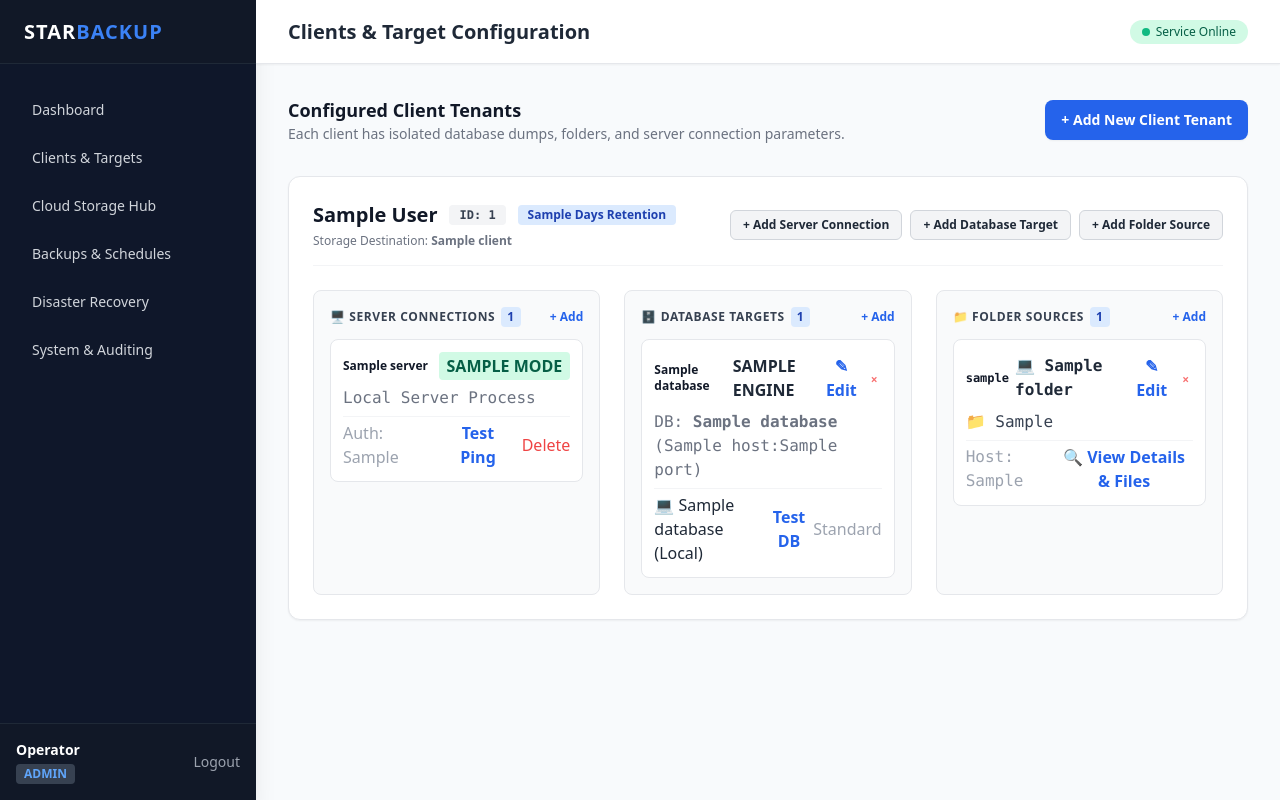
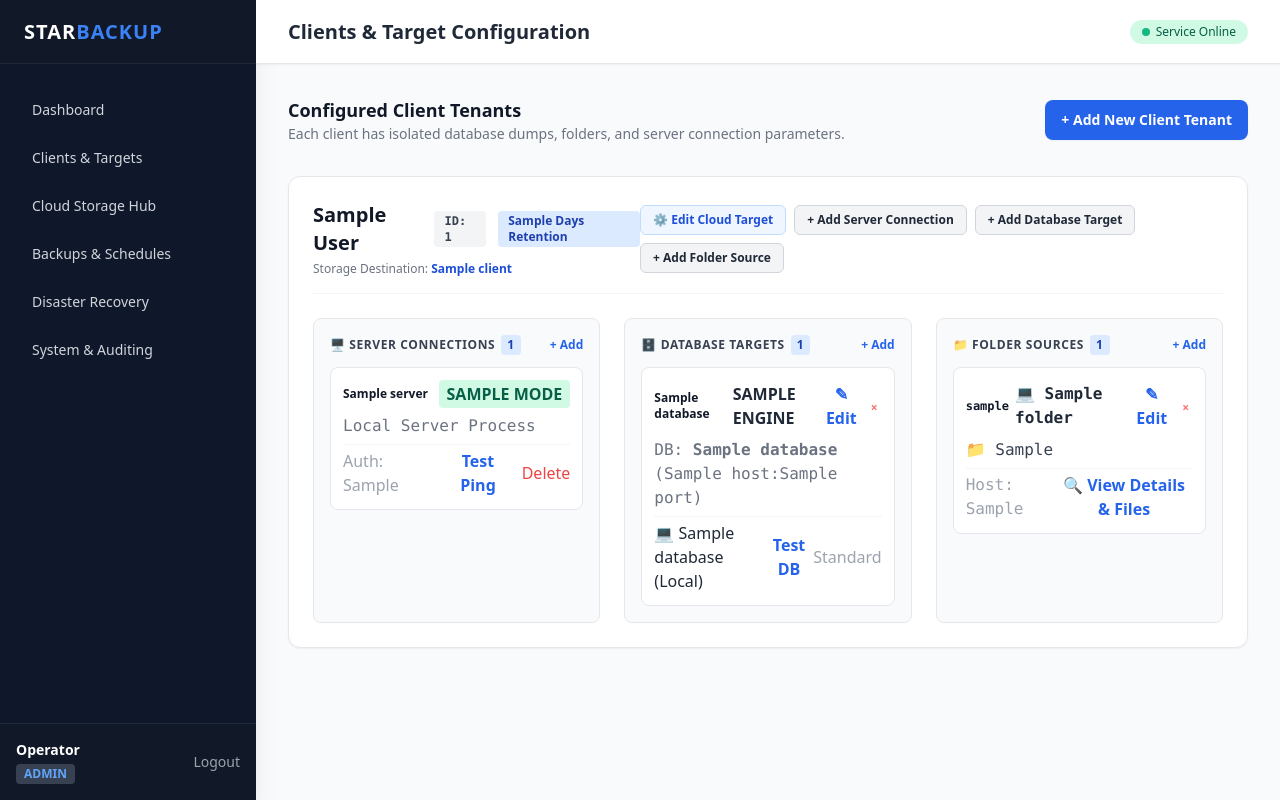
Before and after one commit to vipuljain28/backup-service, a Python web app: template backup_service/web/templates/clients.html in a window 1280 px wide. Run offline with Jinja, Linux system fonts and the light colour scheme; the template is opened without the code that fills it: most values are stand-ins (such as "Sample title", 1, 10 or a date in 2020).

Commit message:
feat(clients): add client settings modal to update cloud storage destination and retention window

```diff
--- a/backup_service/web/templates/clients.html
+++ b/backup_service/web/templates/clients.html
@@ -204,9 +204,12 @@
             <span class="font-mono text-xs px-2.5 py-0.5 rounded bg-gray-100 text-gray-700 font-semibold">ID: {{ c.client_id }}</span>
             <span class="text-xs px-2.5 py-0.5 rounded bg-blue-100 text-blue-800 font-semibold">{{ c.retention_days }} Days Retention</span>
           </div>
-          <p class="text-xs text-gray-500 mt-1">Storage Destination: <strong>{{ c.storage_name or 'Default Local Storage' }}</strong></p>
+          <p class="text-xs text-gray-500 mt-1">Storage Destination: <strong class="text-blue-700 font-semibold">{{ c.storage_name or 'Default Local Storage' }}</strong></p>
         </div>
-        <div class="mt-4 md:mt-0 flex space-x-2">
+        <div class="mt-4 md:mt-0 flex flex-wrap gap-2">
+          <button onclick="openEditClientModal({{ c.id }}, '{{ c.display_name }}', {{ c.retention_days }}, '{{ c.storage_config_id or '' }}')" class="px-3 py-1.5 bg-blue-50 hover:bg-blue-100 text-blue-700 text-xs font-semibold rounded-md border border-blue-200 flex items-center space-x-1" title="Change Cloud Destination or Retention Policy">
+            <span>⚙️ Edit Cloud Target</span>
+          </button>
           <button onclick="openServerModal({{ c.id }})" class="px-3 py-1.5 bg-gray-100 hover:bg-gray-200 text-gray-800 text-xs font-semibold rounded-md border border-gray-300">
             + Add Server Connection
           </button>
@@ -1094,5 +1097,53 @@ ${data.message || data.detail || 'Connection error'}`);
     btn.innerText = orig;
   }
 }
+
+function openEditClientModal(clientId, displayName, retentionDays, storageConfigId) {
+  const form = document.getElementById('form-edit-client');
+  form.action = `/clients/${clientId}/edit`;
+  document.getElementById('edit-client-name').value = displayName;
+  document.getElementById('edit-client-retention').value = retentionDays;
+  document.getElementById('edit-client-storage').value = storageConfigId || "";
+  document.getElementById('modal-edit-client').classList.remove('hidden');
+}
+
 </script>
+
+<!-- Modal: Edit Client Settings & Storage Cloud Destination -->
+<div id="modal-edit-client" class="fixed inset-0 bg-black bg-opacity-50 z-50 flex items-center justify-center hidden p-4">
+  <div class="bg-white rounded-xl shadow-2xl max-w-md w-full p-6 space-y-4">
+    <div class="flex justify-between items-center pb-2 border-b border-gray-200">
+      <div>
+        <h3 class="text-base font-bold text-gray-900">Edit Client Tenant &amp; Cloud Target</h3>
+        <p class="text-xs text-gray-500">Configure which cloud gateway and retention policy to apply.</p>
+      </div>
+      <button onclick="document.getElementById('modal-edit-client').classList.add('hidden')" class="text-gray-400 hover:text-gray-600 text-xl font-bold">&times;</button>
+    </div>
+    <form id="form-edit-client" method="POST" class="space-y-4">
+      <div>
+        <label class="block font-medium text-gray-700 text-xs uppercase mb-1">Client Display Name *</label>
+        <input type="text" id="edit-client-name" name="display_name" required class="block w-full border rounded-md px-3 py-2 text-sm">
+      </div>
+      <div>
+        <label class="block font-medium text-gray-700 text-xs uppercase mb-1">Retention Window (Days) *</label>
+        <input type="number" id="edit-client-retention" name="retention_days" required min="1" max="365" class="block w-full border rounded-md px-3 py-2 text-sm font-mono">
+      </div>
+      <div>
+        <label class="block font-medium text-gray-700 text-xs uppercase mb-1">Cloud Storage Destination *</label>
+        <select id="edit-client-storage" name="storage_config_id" class="block w-full border border-gray-300 rounded-md px-3 py-2 text-sm bg-white font-medium">
+          <option value="">Default Local Storage (./local_cloud_backup)</option>
+          {% for sc in storage_configs %}
+          <option value="{{ sc.id }}">{{ sc.name }} ({{ sc.provider_type|upper }})</option>
+          {% endfor %}
+        </select>
+        <p class="text-[11px] text-gray-500 mt-1">Select which cloud gateway (Google Drive, OneDrive, S3, or Local NAS) will store this client's backups.</p>
+      </div>
+      <div class="flex justify-end space-x-2 pt-4 border-t">
+        <button type="button" onclick="document.getElementById('modal-edit-client').classList.add('hidden')" class="px-4 py-2 border rounded-md text-xs font-semibold text-gray-700">Cancel</button>
+        <button type="submit" class="px-4 py-2 bg-blue-600 hover:bg-blue-700 text-white rounded-md text-xs font-semibold shadow">Save Changes</button>
+      </div>
+    </form>
+  </div>
+</div>
+
 {% endblock %}
```
Also changed, not shown: backup_service/security/db.py (+13 -0 lines), backup_service/web/routes/client_routes.py (+27 -0 lines).
